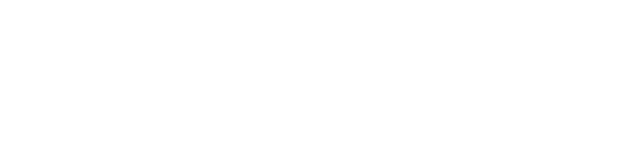
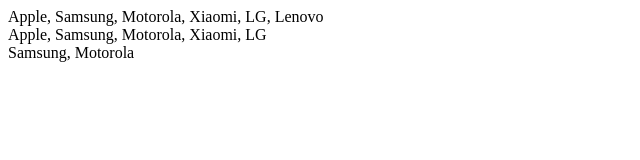
Before and after one commit to luanalmeidadev/M1S05-Lista-de-Exercicios, a plain HTML site: page Exercicio 7/index.html in a window 1280 px wide. Shown: the whole page, without its empty margins (0-640 px from the left). Drawn offline with Linux system fonts and the light colour scheme.

Commit message:
resolution of the seventh exercise

```diff
--- a/Exercicio 7/exercicio7.js
+++ b/Exercicio 7/exercicio7.js
@@ -10,3 +10,31 @@
  *      remover os elementos do array compreendidos entre os índices inicial e final. Em seguida, retorna o
  *      array atualizado.
  */
+//função criada para exibir um resultado.
+function showResult(frase) {
+    document.write(frase);
+    document.write("<br>");
+}
+
+let array = ["Apple", " Samsung", " Motorola", " Xiaomi", " LG"];
+let element = " Lenovo";
+let startingPosition = 1;
+let finalPosition = 3;
+
+function addElement(array, element) {
+    array.push(element)
+    return(array);
+}
+
+function removeLastElement(array, element){
+    array.pop();
+    return(array);
+}
+
+function removeRangeElements(array, element){
+    return array.slice(startingPosition, finalPosition);
+}
+
+showResult(addElement(array, element));
+showResult(removeLastElement(array));
+showResult(removeRangeElements(array, startingPosition, finalPosition));
--- a/Exercicio 7/index.html
+++ b/Exercicio 7/index.html
@@ -3,7 +3,7 @@
 <head>
     <meta charset="UTF-8">
     <meta name="viewport" content="width=device-width, initial-scale=1.0">
-    <title>Document</title>
+    <title>Manipulando Array</title>
 </head>
 <body>
 </body>
```
